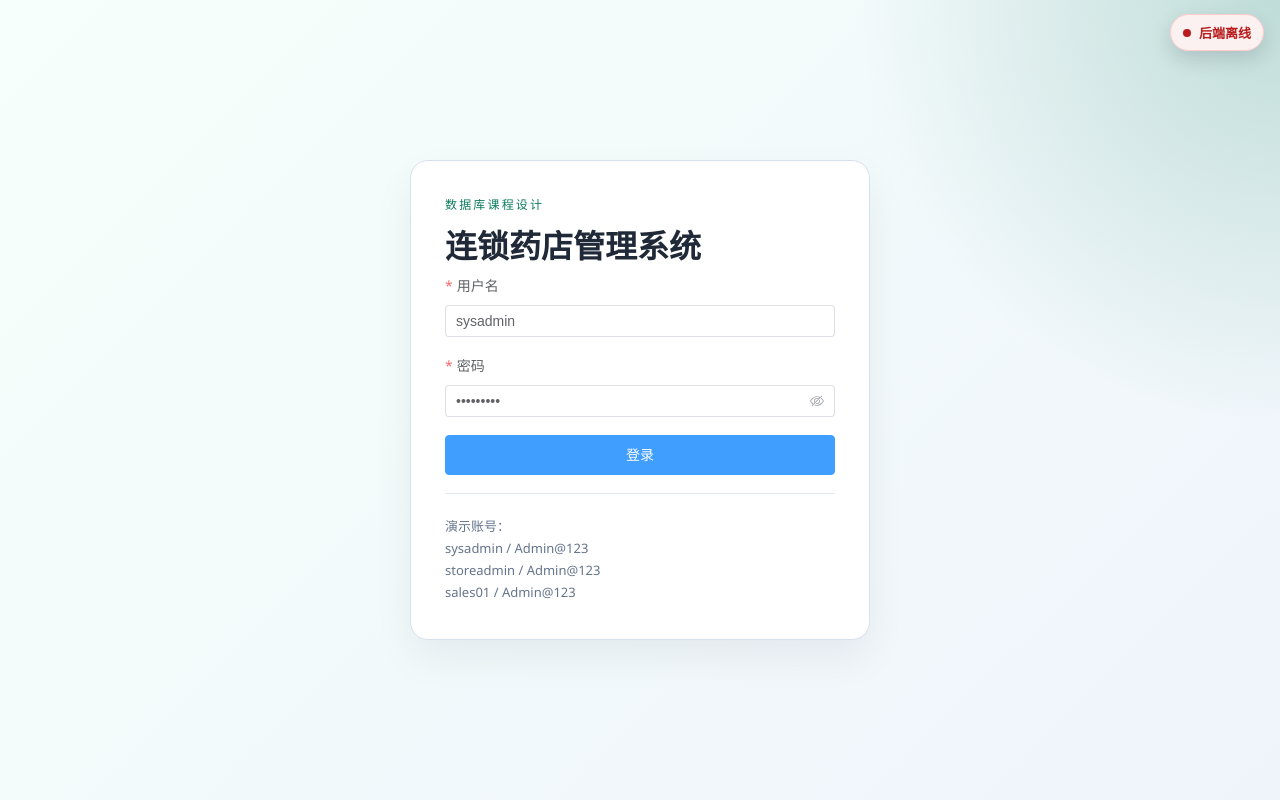
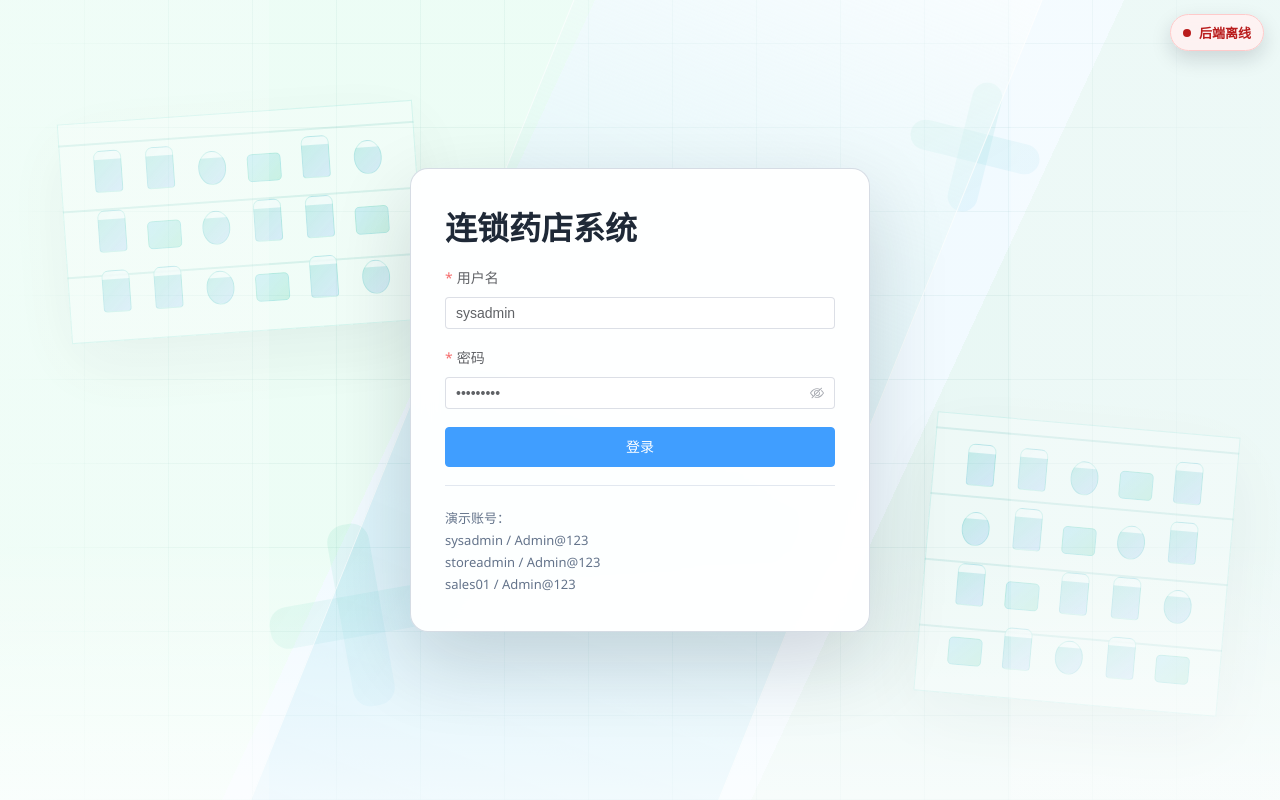
Before and after one commit to pytenter/database-medicine, a Vue app in the folder frontend/: page /login in a window 1280 px wide. Built offline with nearby package versions, Linux system fonts and the light colour scheme; no server answers.

Commit message:
完善了UI界面

```diff
--- a/frontend/src/layout/MainLayout.vue
+++ b/frontend/src/layout/MainLayout.vue
@@ -162,11 +162,28 @@ const handleLogout = () => {
   color: rgba(248, 250, 252, 0.9);
   border-radius: 12px;
   margin-bottom: 8px;
+  transition: background-color 0.18s ease, color 0.18s ease, box-shadow 0.18s ease;
+}
+
+.side-menu :deep(.el-menu-item:hover),
+.side-menu :deep(.el-menu-item:focus) {
+  background: rgba(20, 184, 166, 0.24);
+  color: #ffffff;
+  box-shadow: inset 0 0 0 1px rgba(209, 250, 229, 0.22);
 }
 
 .side-menu :deep(.el-menu-item.is-active) {
-  background: rgba(16, 185, 129, 0.16);
-  color: #d1fae5;
+  background: linear-gradient(135deg, rgba(16, 185, 129, 0.36), rgba(14, 165, 233, 0.2));
+  color: #ffffff;
+  box-shadow:
+    inset 0 0 0 1px rgba(209, 250, 229, 0.28),
+    0 12px 24px rgba(15, 23, 42, 0.18);
+}
+
+.side-menu :deep(.el-menu-item.is-active:hover),
+.side-menu :deep(.el-menu-item.is-active:focus) {
+  background: linear-gradient(135deg, rgba(16, 185, 129, 0.44), rgba(14, 165, 233, 0.26));
+  color: #ffffff;
 }
 
 .aside-footer {
--- a/frontend/src/views/LoginView.vue
+++ b/frontend/src/views/LoginView.vue
@@ -1,9 +1,19 @@
 <template>
   <div class="login-shell">
+    <div class="login-bg" aria-hidden="true">
+      <div class="bg-shelf shelf-left">
+        <span v-for="index in 18" :key="`left-${index}`"></span>
+      </div>
+      <div class="bg-shelf shelf-right">
+        <span v-for="index in 20" :key="`right-${index}`"></span>
+      </div>
+      <div class="bg-cross cross-one"></div>
+      <div class="bg-cross cross-two"></div>
+      <div class="bg-ribbon"></div>
+    </div>
     <div class="login-panel page-card">
       <div class="login-copy">
-        <div class="login-tag">数据库课程设计</div>
-        <h1>连锁药店管理系统</h1>
+        <h1>连锁药店系统</h1>
       </div>
       <el-form :model="form" :rules="rules" ref="formRef" label-position="top" @keyup.enter="handleLogin">
         <el-form-item label="用户名" prop="username">
@@ -88,34 +98,164 @@ const handleLogin = async () => {
 
 <style scoped>
 .login-shell {
+  position: relative;
+  overflow: hidden;
   min-height: 100vh;
   display: grid;
   place-items: center;
   padding: 24px;
   background:
-    radial-gradient(circle at right top, rgba(12, 122, 92, 0.22), transparent 28%),
-    linear-gradient(135deg, #f6fffb 0%, #eff4fb 100%);
+    linear-gradient(115deg, rgba(236, 253, 245, 0.96) 0 36%, rgba(241, 250, 255, 0.92) 36% 68%, rgba(232, 247, 244, 0.94) 68% 100%),
+    #f7fbff;
+}
+
+.login-shell::before {
+  content: "";
+  position: absolute;
+  inset: 0;
+  pointer-events: none;
+  background:
+    repeating-linear-gradient(0deg, rgba(15, 118, 110, 0.055) 0 1px, transparent 1px 84px),
+    repeating-linear-gradient(90deg, rgba(15, 118, 110, 0.048) 0 1px, transparent 1px 84px);
+  mask-image: linear-gradient(90deg, transparent 0%, #000 14%, #000 86%, transparent 100%);
+}
+
+.login-shell::after {
+  content: "";
+  position: absolute;
+  inset: 0;
+  pointer-events: none;
+  background:
+    linear-gradient(90deg, rgba(255, 255, 255, 0.18) 0 21%, transparent 21% 79%, rgba(255, 255, 255, 0.2) 79% 100%),
+    linear-gradient(180deg, transparent 0 68%, rgba(255, 255, 255, 0.64) 100%);
+}
+
+.login-bg {
+  position: absolute;
+  inset: 0;
+  pointer-events: none;
+}
+
+.bg-shelf {
+  position: absolute;
+  display: grid;
+  grid-template-columns: repeat(6, 38px);
+  gap: 18px 14px;
+  padding: 28px;
+  border: 1px solid rgba(20, 184, 166, 0.18);
+  background:
+    repeating-linear-gradient(0deg, transparent 0 64px, rgba(13, 148, 136, 0.16) 64px 66px),
+    rgba(255, 255, 255, 0.34);
+  box-shadow: 0 24px 70px rgba(15, 23, 42, 0.08);
+  opacity: 0.72;
+}
+
+.bg-shelf span {
+  display: block;
+  width: 28px;
+  height: 42px;
+  align-self: end;
+  justify-self: center;
+  border-radius: 7px 7px 4px 4px;
+  background:
+    linear-gradient(180deg, rgba(255, 255, 255, 0.78) 0 20%, transparent 20% 100%),
+    linear-gradient(135deg, rgba(20, 184, 166, 0.28), rgba(59, 130, 246, 0.2));
+  border: 1px solid rgba(20, 184, 166, 0.2);
+}
+
+.bg-shelf span:nth-child(3n) {
+  height: 34px;
+  border-radius: 50%;
+}
+
+.bg-shelf span:nth-child(4n) {
+  width: 34px;
+  height: 28px;
+  border-radius: 5px;
+  background: linear-gradient(135deg, rgba(14, 165, 233, 0.22), rgba(16, 185, 129, 0.24));
+}
+
+.shelf-left {
+  left: 5vw;
+  top: 14vh;
+  transform: rotate(-4deg);
+}
+
+.shelf-right {
+  right: 4vw;
+  bottom: 12vh;
+  grid-template-columns: repeat(5, 38px);
+  transform: rotate(5deg);
+}
+
+.bg-cross {
+  position: absolute;
+  width: 210px;
+  aspect-ratio: 1;
+  opacity: 0.42;
+}
+
+.bg-cross::before,
+.bg-cross::after {
+  content: "";
+  position: absolute;
+  border-radius: 18px;
+  background: linear-gradient(135deg, rgba(16, 185, 129, 0.2), rgba(14, 165, 233, 0.15));
+}
+
+.bg-cross::before {
+  inset: 40% 6%;
+}
+
+.bg-cross::after {
+  inset: 6% 40%;
+}
+
+.cross-one {
+  left: 20vw;
+  bottom: 10vh;
+  transform: rotate(-10deg);
+}
+
+.cross-two {
+  right: 18vw;
+  top: 9vh;
+  width: 150px;
+  transform: rotate(14deg);
+}
+
+.bg-ribbon {
+  position: absolute;
+  left: 50%;
+  top: -18vh;
+  width: 34vw;
+  min-width: 420px;
+  height: 140vh;
+  transform: translateX(-50%) rotate(22deg);
+  background: linear-gradient(180deg, rgba(255, 255, 255, 0.58), rgba(20, 184, 166, 0.08), rgba(14, 165, 233, 0.12));
+  border-left: 1px solid rgba(255, 255, 255, 0.7);
+  border-right: 1px solid rgba(255, 255, 255, 0.7);
 }
 
 .login-panel {
+  position: relative;
+  z-index: 1;
   width: min(460px, 100%);
   padding: 34px;
+  border: 1px solid rgba(148, 163, 184, 0.38);
+  background: rgba(255, 255, 255, 0.94);
+  box-shadow: 0 30px 80px rgba(15, 23, 42, 0.16);
+  backdrop-filter: blur(14px);
 }
 
 .login-copy h1 {
-  margin: 8px 0;
+  margin: 0 0 18px;
   font-size: 32px;
 }
 
 .login-copy p {
   margin: 0 0 24px;
   color: #64748b;
-}
-
-.login-tag {
-  color: #0c7a5c;
-  font-size: 12px;
-  letter-spacing: 0.18em;
 }
 
 .demo-users {
@@ -129,4 +269,22 @@ const handleLogin = async () => {
 .demo-users p {
   margin: 4px 0;
 }
+
+@media (max-width: 900px) {
+  .bg-shelf {
+    opacity: 0.3;
+  }
+
+  .shelf-left {
+    left: -120px;
+  }
+
+  .shelf-right {
+    right: -120px;
+  }
+
+  .bg-ribbon {
+    min-width: 320px;
+  }
+}
 </style>
```
